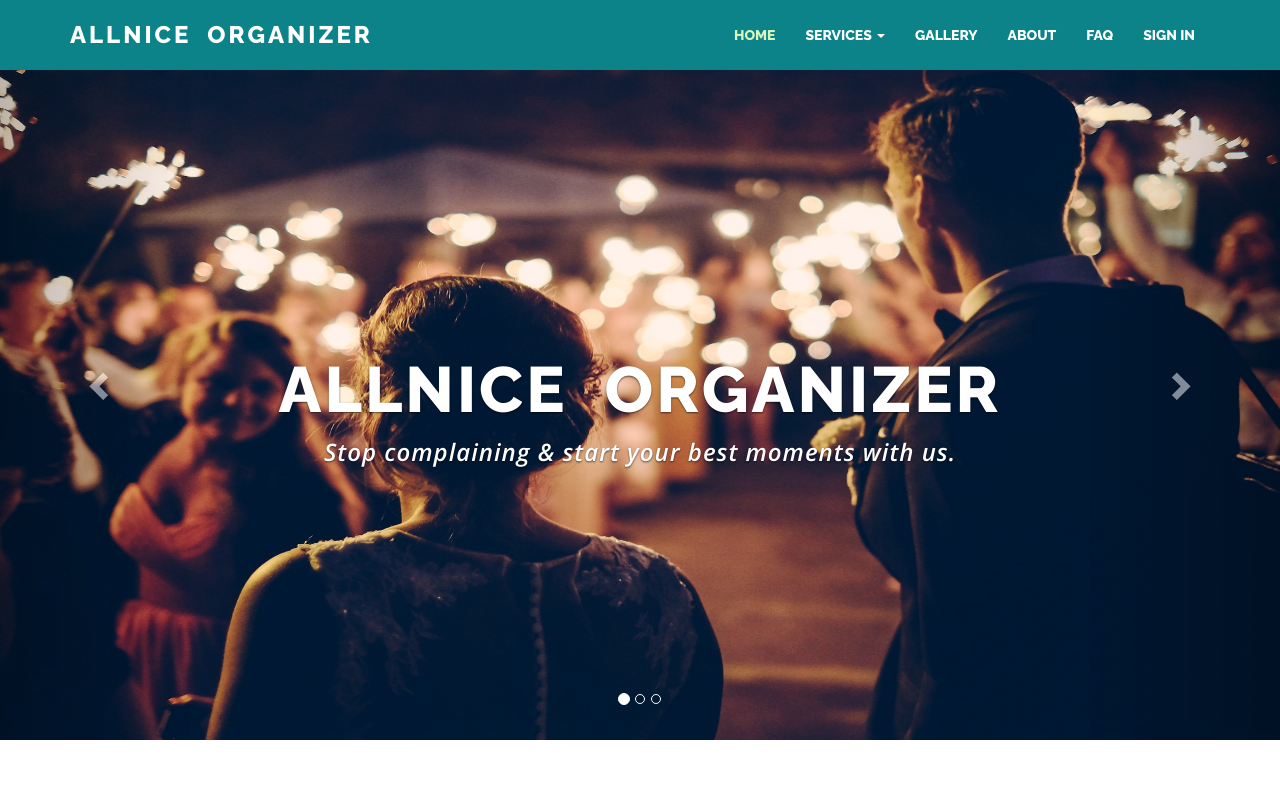
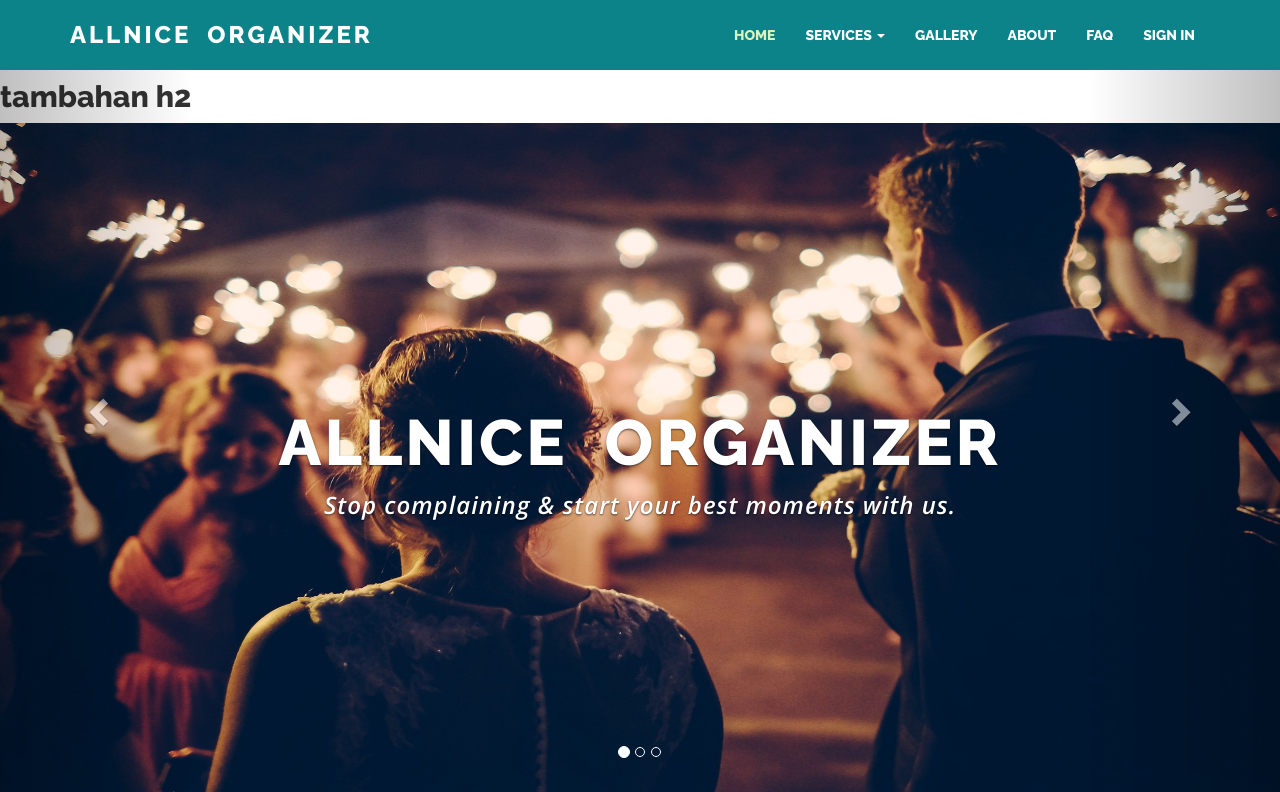
Before and after one commit to nandoputrap/Allnice-Organizer, a PHP site: page / in a window 1280 px wide. Shown: the top 792 px of the page. Run offline with PHP 8.4, Linux system fonts and the light colour scheme.

Commit message:
tambahan h2

```diff
--- a/index.php
+++ b/index.php
@@ -5,6 +5,7 @@
       <div id="myCarousel" class="carousel slide" data-ride="carousel">
 
         <h1>hehehe</h1>
+        <h2>tambahan h2</h2>
         <!-- Indicators -->
         <ol class="carousel-indicators">
           <li data-target="#myCarousel" data-slide-to="0" class="active"></li>
```
